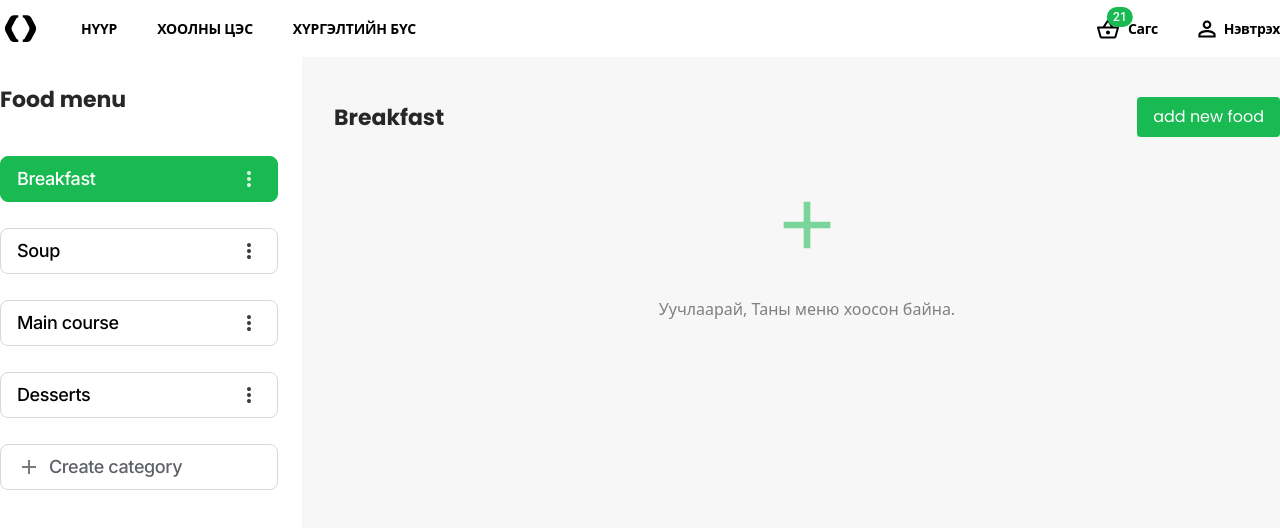
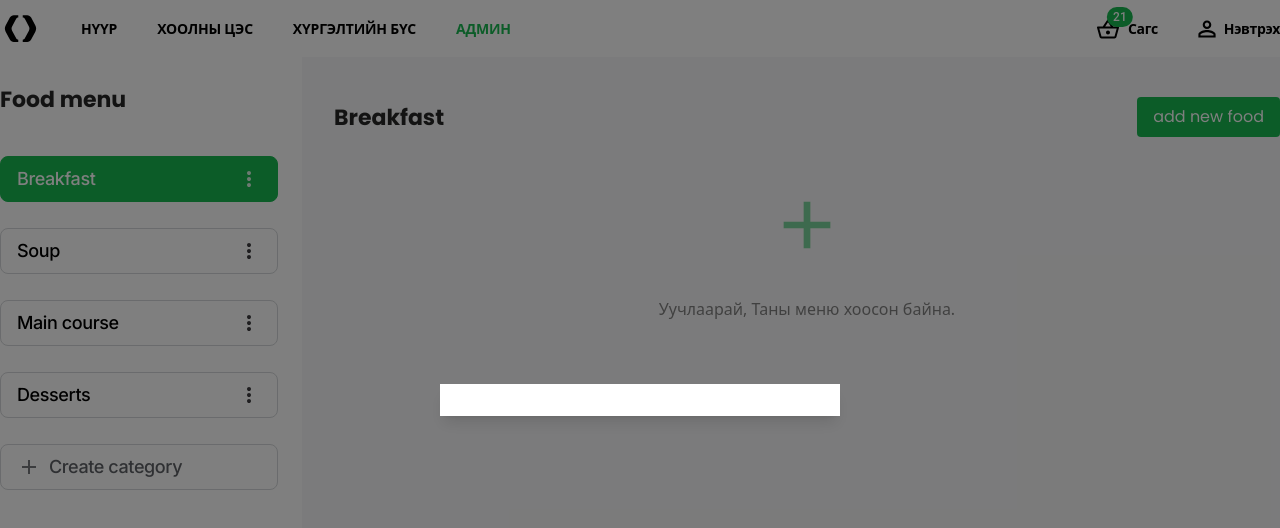
Before and after one commit to LEAP-MNG-1f/Gereltbaatar-food-delivery, a Next.js app in the folder food-delivery/: page /admin in a window 1280 px wide. Both pictures are taken after a click on the button "add new food". Shown: the top 528 px of the page. Built offline with nearby package versions, Linux system fonts and the light colour scheme.

Commit message:
admin header

```diff
--- a/food-delivery/src/app/_components/feature/parts/AdminContent.tsx
+++ b/food-delivery/src/app/_components/feature/parts/AdminContent.tsx
@@ -1,4 +1,5 @@
 import { AddGreenIcon } from "../../ui/svg/AddGreenIcon";
+import { CreateNewFood } from "./CreateNewFood";
 
 export const AdminContent = () => {
   return (
@@ -7,13 +8,7 @@ export const AdminContent = () => {
         <p className="font-Poppins font-bold text-[22px] text-[#272727] not-italic leading-[norma]">
           Breakfast
         </p>
-        <button>
-          <div className="flex items-center justify-center bg-BrandGreen py-2 px-4 rounded-[4px]">
-            <p className="text-white text-center font-Poppins text-base font-normal leading-normal">
-              add new food
-            </p>
-          </div>
-        </button>
+        <CreateNewFood />
       </div>
       <div className="flex flex-col items-center">
         <div className="flex flex-col items-center gap-8">
--- /dev/null
+++ b/food-delivery/src/app/_components/feature/parts/AdminHeader.tsx
@@ -0,0 +1,70 @@
+"use client";
+
+import Link from "next/link";
+import { PineconeLogo } from "../../ui/svg/PineconeLogo";
+import { ProfileIcon } from "../../ui/svg/ProfileIcon";
+import { CartDrawer } from "./CartDrawer";
+import { HeaderButton } from "../../ui/buttons/HeaderButton";
+import { usePathname } from "next/navigation";
+
+export const AdminHeader = () => {
+  const pathname = usePathname();
+
+  return (
+    <header>
+      <div className="bg-white w-full fixed z-50">
+        <div className="container m-auto">
+          <div className="flex justify-between py-2">
+            <div className="flex gap-6">
+              <PineconeLogo />
+              <div className="flex gap-2 items-center">
+                <button>
+                  <Link href="/">
+                    <HeaderButton text="НҮҮР" pathname={pathname} path="/" />
+                  </Link>
+                </button>
+                <button>
+                  <Link href="/menu">
+                    <HeaderButton
+                      text="ХООЛНЫ ЦЭС"
+                      pathname={pathname}
+                      path="/menu"
+                    />
+                  </Link>
+                </button>
+                <button>
+                  <Link href={"/delivery-zone"}>
+                    <HeaderButton
+                      text="ХҮРГЭЛТИЙН БҮС"
+                      pathname={pathname}
+                      path="/delivery-zone"
+                    />
+                  </Link>
+                </button>
+                <button>
+                  <Link href={"/admin"}>
+                    <HeaderButton
+                      text="АДМИН"
+                      pathname={pathname}
+                      path="/admin"
+                    />
+                  </Link>
+                </button>
+              </div>
+            </div>
+            <div className="flex items-center gap-2">
+              <div>
+                <CartDrawer />
+              </div>
+
+              <div className="flex items-center gap-2 pl-4 py-2">
+                <ProfileIcon />
+                <p className="font-bold text-sm tracking-[-0.3px]">Нэвтрэх</p>
+              </div>
+            </div>
+          </div>
+        </div>
+      </div>
+    </header>
+  );
+};
--- /dev/null
+++ b/food-delivery/src/app/_components/feature/parts/CreateNewFood.tsx
@@ -0,0 +1,45 @@
+import * as React from "react";
+import Box from "@mui/material/Box";
+import Button from "@mui/material/Button";
+import Typography from "@mui/material/Typography";
+import Modal from "@mui/material/Modal";
+
+const style = {
+  position: "absolute",
+  top: "50%",
+  left: "50%",
+  transform: "translate(-50%, -50%)",
+  width: 400,
+  bgcolor: "background.paper",
+  boxShadow: 24,
+  p: 4,
+};
+
+export const CreateNewFood = () => {
+  const [open, setOpen] = React.useState(false);
+  const handleOpen = () => setOpen(true);
+  const handleClose = () => setOpen(false);
+
+  return (
+    <div>
+      <button onClick={handleOpen}>
+        <div className="flex items-center justify-center bg-BrandGreen py-2 px-4 rounded-[4px]">
+          <p className="text-white text-center font-Poppins text-base font-normal leading-normal">
+            add new food
+          </p>
+        </div>
+      </button>
+      <Modal
+        open={open}
+        onClose={handleClose}
+        aria-labelledby="modal-modal-title"
+        aria-describedby="modal-modal-description"
+      >
+        <div className="absolute top-1/2 left-1/2 transform -translate-x-1/2 -translate-y-1/2 w-[400px] bg-white shadow-lg p-4">
+          <div className=""></div>
+          <div className=""></div>
+        </div>
+      </Modal>
+    </div>
+  );
+};
--- a/food-delivery/src/app/_components/feature/parts/index.js
+++ b/food-delivery/src/app/_components/feature/parts/index.js
@@ -6,3 +6,5 @@ export * from "./CartDrawer";
 export * from "./CartDrawerContent";
 export * from "./AdminSideBar";
 export * from "./AdminContent";
+export * from "./AdminHeader";
+export * from "./CreateNewFood";
--- a/food-delivery/src/app/_components/layout/AdminLayout.tsx
+++ b/food-delivery/src/app/_components/layout/AdminLayout.tsx
@@ -1,5 +1,6 @@
 import { AdminCategoryZone } from "../feature/zones/AdminCategoryZone";
 import { Header } from "../feature/parts/Header";
+import { AdminHeader } from "../feature/parts/AdminHeader";
 
 export default function AdminLayout({
   children,
@@ -8,7 +9,7 @@ export default function AdminLayout({
 }>) {
   return (
     <main>
-      <Header />
+      <AdminHeader />
       <AdminCategoryZone />
       {children}
     </main>
```
